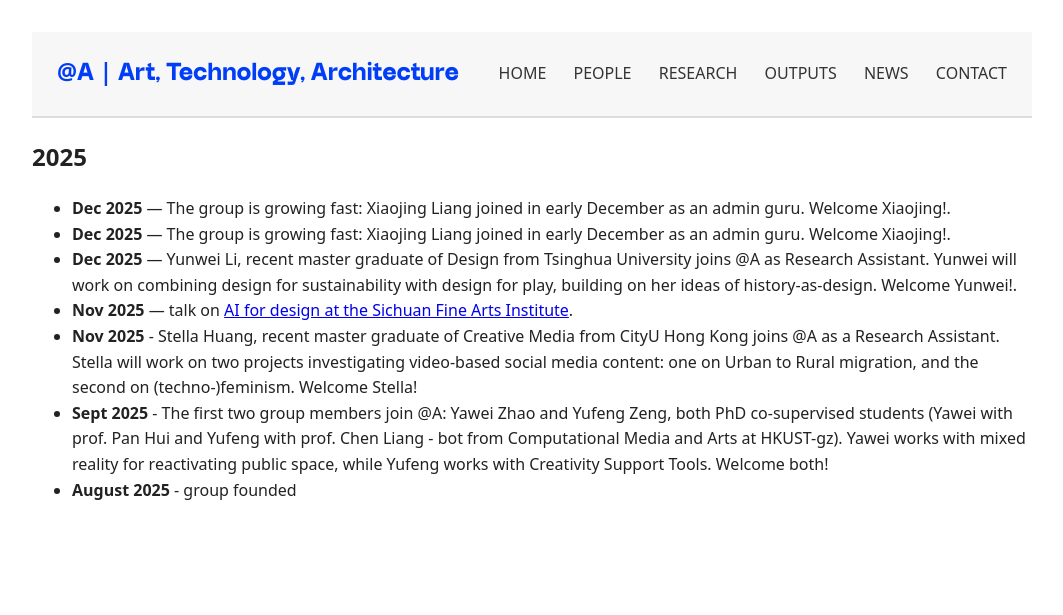
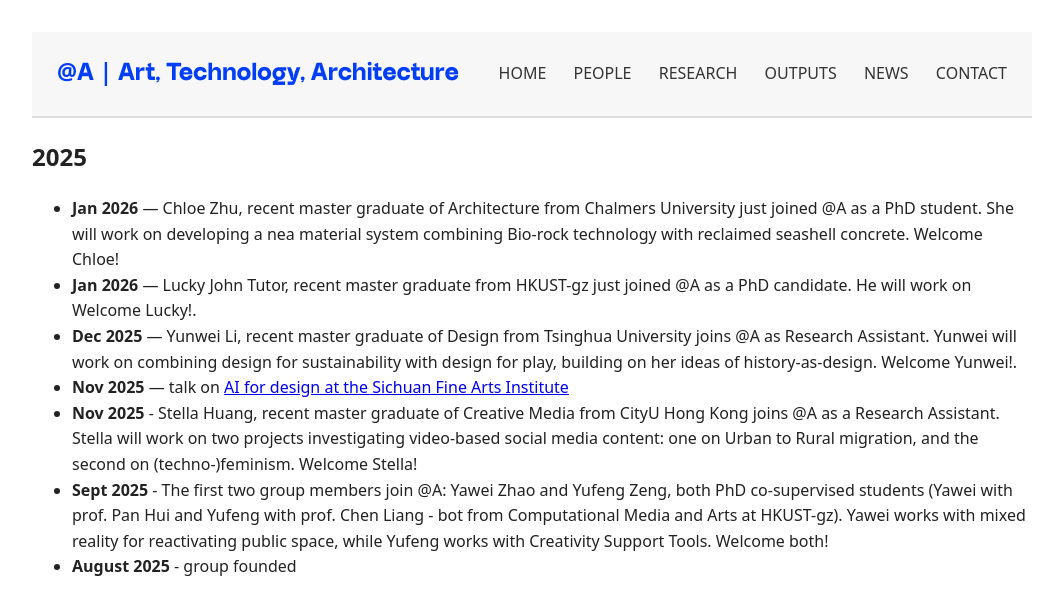
Before and after one commit to anqua/at-a, a Jekyll site: the page built from news.md, in a window 1280 px wide. Shown: the top 615 px of the page, without its empty margins (108-1171 px from the left). Built offline with Jekyll 4.4.1, drawn with Linux system fonts in a browser that asks for light colours; some web fonts are replaced.

Commit message:
Update news.md

```diff
--- a/news.md
+++ b/news.md
@@ -5,10 +5,10 @@ title: News
 
 ## 2025
 
-- **Dec 2025** — The group is growing fast: Xiaojing Liang joined in early December as an admin guru. Welcome Xiaojing!.
-- **Dec 2025** — The group is growing fast: Xiaojing Liang joined in early December as an admin guru. Welcome Xiaojing!.
+- **Jan 2026** — Chloe Zhu, recent master graduate of Architecture from Chalmers University just joined @A as a PhD student. She will work on developing a nea material system combining Bio-rock technology with reclaimed seashell concrete. Welcome Chloe!
+- **Jan 2026** — Lucky John Tutor, recent master graduate from HKUST-gz just joined @A as a PhD candidate. He will work on Welcome Lucky!.
 - **Dec 2025** — Yunwei Li, recent master graduate of Design from Tsinghua University joins @A as Research Assistant. Yunwei will work on combining design for sustainability with design for play, building on her ideas of history-as-design. Welcome Yunwei!.
-- **Nov 2025** — talk on [AI for design at the Sichuan Fine Arts Institute](https://mp.weixin.qq.com/s/cJqItKSQhdcrjMCkMWmffA).
+- **Nov 2025** — talk on <a href="https://mp.weixin.qq.com/s/cJqItKSQhdcrjMCkMWmffA" target="_blank" rel="noopener">AI for design at the Sichuan Fine Arts Institute</a>
 - **Nov 2025** - Stella Huang, recent master graduate of Creative Media from CityU Hong Kong joins @A as a Research Assistant. Stella will work on two projects investigating video-based social media content: one on Urban to Rural migration, and the second on (techno-)feminism. Welcome Stella!
 - **Sept 2025** - The first two group members join @A: Yawei Zhao and Yufeng Zeng, both PhD co-supervised students (Yawei with prof. Pan Hui and Yufeng with prof. Chen Liang - bot from Computational Media and Arts at HKUST-gz). Yawei works with mixed reality for reactivating public space, while Yufeng works with Creativity Support Tools. Welcome both!
 - **August 2025** - group founded
```
